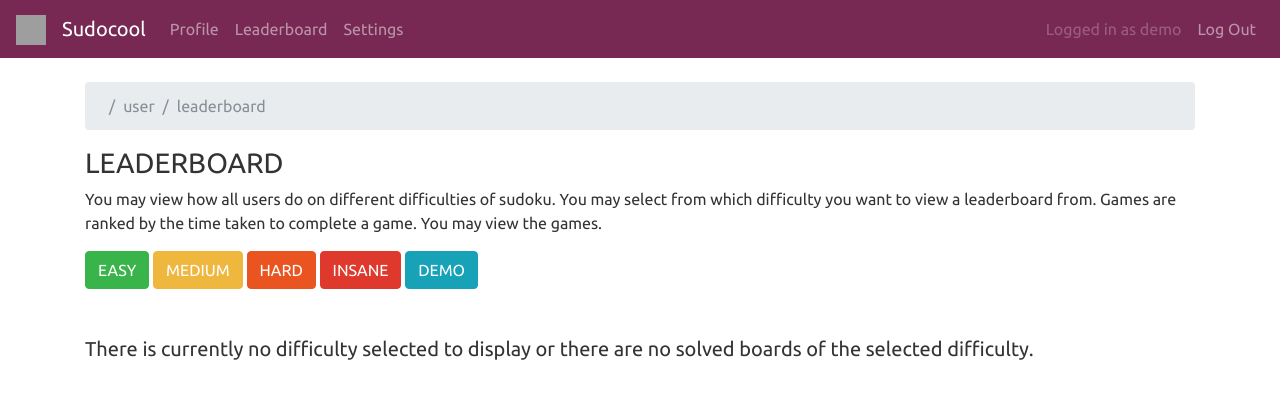
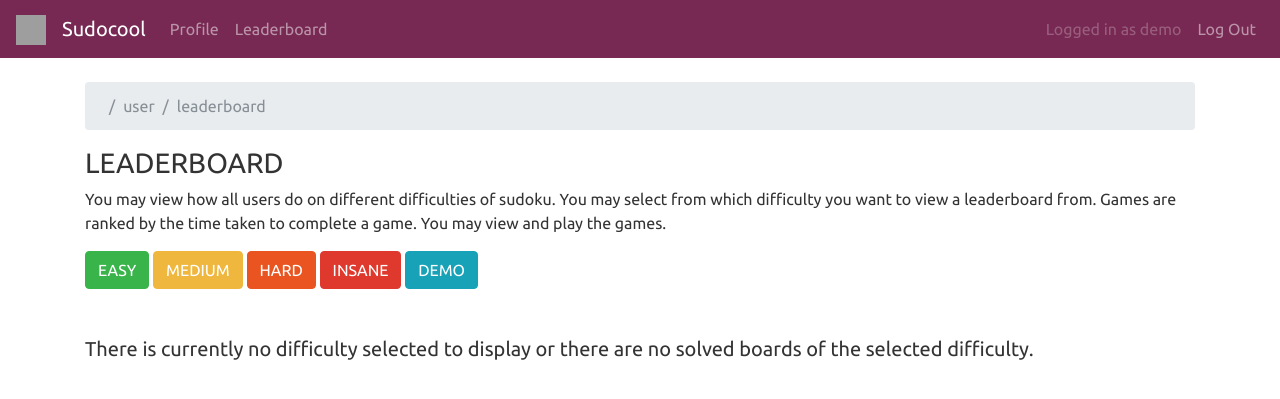
Before and after one commit to EvilJesster/Flask_Chained, a Flask app: page /user/leaderboard in a window 1280 px wide. Shown: the top 399 px of the page. Run offline with Flask 2, Linux system fonts and the light colour scheme; a user stored in the database is signed in; some libraries are stand-ins or nearby versions; grey boxes are pictures that could not be loaded.

Commit message:
fixed site

```diff
--- a/app/templates/base.html
+++ b/app/templates/base.html
@@ -47,9 +47,6 @@
                 </li>
                 <li class ="nav-item">
                     <a class="nav-link" href="{{ url_for('user.leaderboard') }}">Leaderboard</a>
-                </li>
-                <li class = "nav-item">
-                    <a class ="nav-link" href="{{ url_for('user.settings')}}">Settings</a>
                 </li>
 
                 {% else %}
--- a/app/templates/user/leaderboard.html
+++ b/app/templates/user/leaderboard.html
@@ -5,7 +5,7 @@
 <h3>LEADERBOARD</h3>
 
 <p>
-    You may view how all users do on different difficulties of sudoku. You may select from which difficulty you want to view a leaderboard from. Games are ranked by the time taken to complete a game. You may view the games.
+    You may view how all users do on different difficulties of sudoku. You may select from which difficulty you want to view a leaderboard from. Games are ranked by the time taken to complete a game. You may view and play the games.
 </p>
 
 
@@ -24,6 +24,7 @@
 <table class = "table">
   <thead>
     <tr>
+      <th scope = "col">Rank</th>
       <th scope = "col">User</th>
       <th scope = "col">Time taken</th>
       <th scope = "col">View</th>
@@ -32,8 +33,9 @@
   <tbody>
     {% for i in completed %}
     <tr>
+      <td>{{i|int + 1}}</td>
       <td>{{ i[0] }}</td>
-      <td>{{ i[1] }}</td>
+      <td>{{ i[1] }} seconds</td>
       <td><a href="{{ url_for('user.view_puzzle', uuid = i[2]) }}">View Game</a></td>
    </tr>
    {% endfor %}
--- a/app/user/routes.py
+++ b/app/user/routes.py
@@ -54,13 +54,6 @@ def leaderboardDisplay(diff):
     completed.sort(key=lambda game: game[1])
 
     return render_template('user/leaderboard.html', diff = diff.capitalize(), completed = completed)
-
-# Settings
-@user.route('/settings')
-@login_required
-def settings():
-
-    return render_template('user/settings.html')
 
 # test route for sudoku board demo
 @user.route('/sudoku_test')
```
